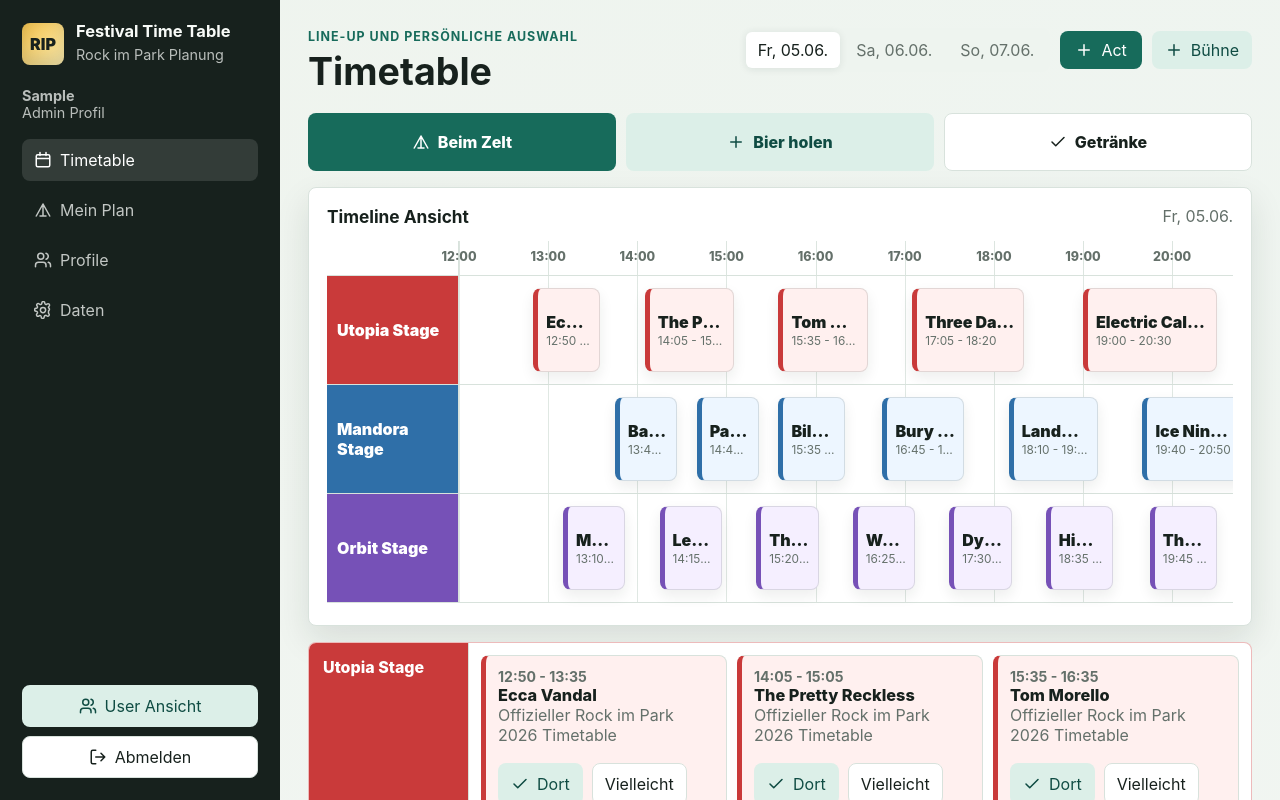
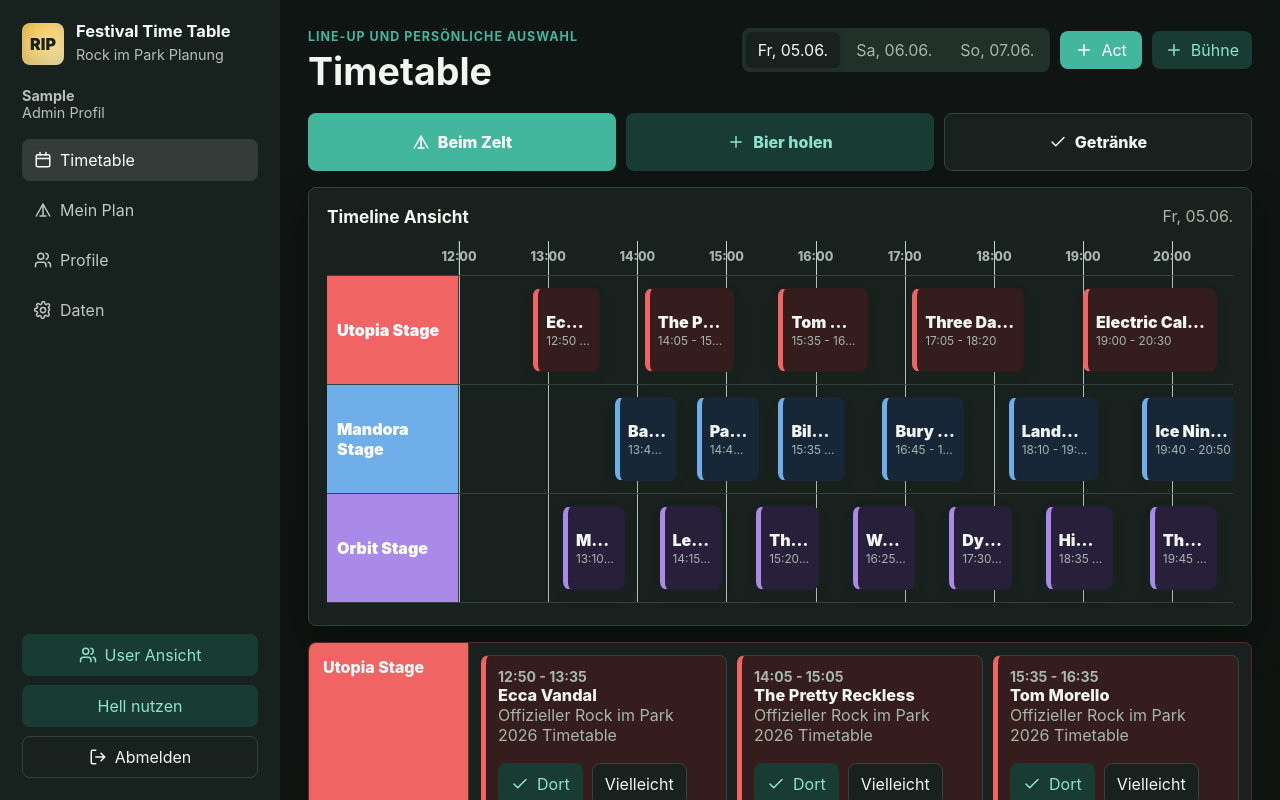
Before and after one commit to 0C2h4-NG3/festival-app, a plain HTML site: page index.html in a window 1280 px wide. Both pictures are taken after typing "Sample", "Sample123" into the empty fields and a click on the button "Admin erstellen". Shown: the top 800 px of the page. Drawn offline with Linux system fonts and the light colour scheme.

Commit message:
feat: most important feature "darkmode" as standard

```diff
--- a/app.js
+++ b/app.js
@@ -107,6 +107,7 @@ let actPopover = null;
 let toastTimer = null;
 let clockTimer = null;
 let adminPreviewUser = localStorage.getItem("festival-admin-preview-user") === "true";
+let theme = localStorage.getItem("festival-theme") || "dark";
 
 function createSeedState() {
   const adminId = id();
@@ -291,6 +292,7 @@ function profilePlan(profileId = sessionId) {
 }
 
 function render() {
+  document.documentElement.dataset.theme = theme;
   const profile = currentProfile();
   if (!state.initialized || !profile) {
     app.innerHTML = renderAuth();
@@ -321,6 +323,7 @@ function render() {
         </nav>
         <div class="sidebar-footer">
           ${isAdmin() ? `<button class="soft-button" data-toggle-admin-view>${icon(adminPreviewUser ? "settings" : "users")} ${adminPreviewUser ? "Admin Ansicht" : "User Ansicht"}</button>` : ""}
+          <button class="soft-button" data-toggle-theme>${theme === "dark" ? "Hell nutzen" : "Dark Mode"}</button>
           <button class="ghost-button" data-action="logout">${icon("logout")} Abmelden</button>
         </div>
       </aside>
@@ -958,6 +961,12 @@ function bindApp() {
     render();
   });
 
+  app.querySelector("[data-toggle-theme]")?.addEventListener("click", () => {
+    theme = theme === "dark" ? "light" : "dark";
+    localStorage.setItem("festival-theme", theme);
+    render();
+  });
+
   bindForms();
   bindMutations();
   bindImportExport();
--- a/styles.css
+++ b/styles.css
@@ -24,6 +24,30 @@
   font-family: Inter, ui-sans-serif, system-ui, -apple-system, BlinkMacSystemFont, "Segoe UI", sans-serif;
 }
 
+:root[data-theme="dark"] {
+  color-scheme: dark;
+  --bg: #0f1512;
+  --panel: #18211d;
+  --panel-soft: #22302a;
+  --ink: #f2f7f3;
+  --muted: #a8b6ae;
+  --line: #33443c;
+  --accent: #43b79d;
+  --accent-strong: #8ee2cf;
+  --accent-soft: #183b34;
+  --warn: #ef965e;
+  --danger: #ff7979;
+  --amber: #f0bf4c;
+  --sky: #72aee0;
+  --stage-red: #f06464;
+  --stage-red-soft: #351c1d;
+  --stage-blue: #6faee8;
+  --stage-blue-soft: #172738;
+  --stage-purple: #a98ae8;
+  --stage-purple-soft: #281f3b;
+  --shadow: 0 16px 38px rgba(0, 0, 0, 0.34);
+}
+
 * {
   box-sizing: border-box;
 }
@@ -35,6 +59,12 @@ body {
     linear-gradient(180deg, rgba(238, 244, 239, 0.95), rgba(245, 247, 244, 1)),
     radial-gradient(circle at top left, rgba(240, 191, 76, 0.22), transparent 35%);
   color: var(--ink);
+}
+
+:root[data-theme="dark"] body {
+  background:
+    linear-gradient(180deg, rgba(15, 21, 18, 0.97), rgba(12, 16, 14, 1)),
+    radial-gradient(circle at top left, rgba(67, 183, 157, 0.16), transparent 34%);
 }
 
 button,
@@ -265,7 +295,7 @@ p {
 
 .ghost-button,
 .icon-button {
-  background: #fff;
+  background: var(--panel);
   color: var(--ink);
   border: 1px solid var(--line);
   padding: 0 12px;
@@ -315,7 +345,7 @@ textarea {
   min-height: 42px;
   padding: 10px 11px;
   color: var(--ink);
-  background: #fff;
+  background: var(--panel);
 }
 
 textarea {
@@ -389,7 +419,7 @@ textarea {
 
 .tabs button.active,
 .segmented button.active {
-  background: #fff;
+  background: var(--panel);
   color: var(--ink);
   box-shadow: 0 1px 8px rgba(23, 33, 29, 0.09);
 }
@@ -423,7 +453,7 @@ textarea {
   position: sticky;
   top: 0;
   z-index: 3;
-  background: #fff;
+  background: var(--panel);
   border-bottom: 1px solid var(--line);
 }
 
@@ -494,7 +524,7 @@ textarea {
       transparent 1px,
       transparent calc(100% / 14)
     ),
-    #fff;
+    var(--panel);
 }
 
 .time-act {
@@ -586,7 +616,7 @@ textarea {
   width: min(520px, 100%);
   border-radius: var(--radius);
   border: 1px solid var(--line);
-  background: #fff;
+  background: var(--panel);
   padding: 18px;
   display: grid;
   gap: 14px;
@@ -614,7 +644,7 @@ textarea {
   grid-template-columns: 160px minmax(0, 1fr);
   border: 1px solid var(--line);
   border-radius: var(--radius);
-  background: #fff;
+  background: var(--panel);
   overflow: hidden;
 }
 
@@ -662,7 +692,7 @@ textarea {
   border-left: 5px solid var(--accent);
   border-radius: var(--radius);
   padding: 12px;
-  background: #fff;
+  background: var(--panel);
   display: grid;
   gap: 9px;
   min-width: 0;
@@ -994,7 +1024,7 @@ th {
     border: 1px solid var(--line);
     border-radius: var(--radius);
     margin-bottom: 10px;
-    background: #fff;
+    background: var(--panel);
     overflow: hidden;
   }
 
```
